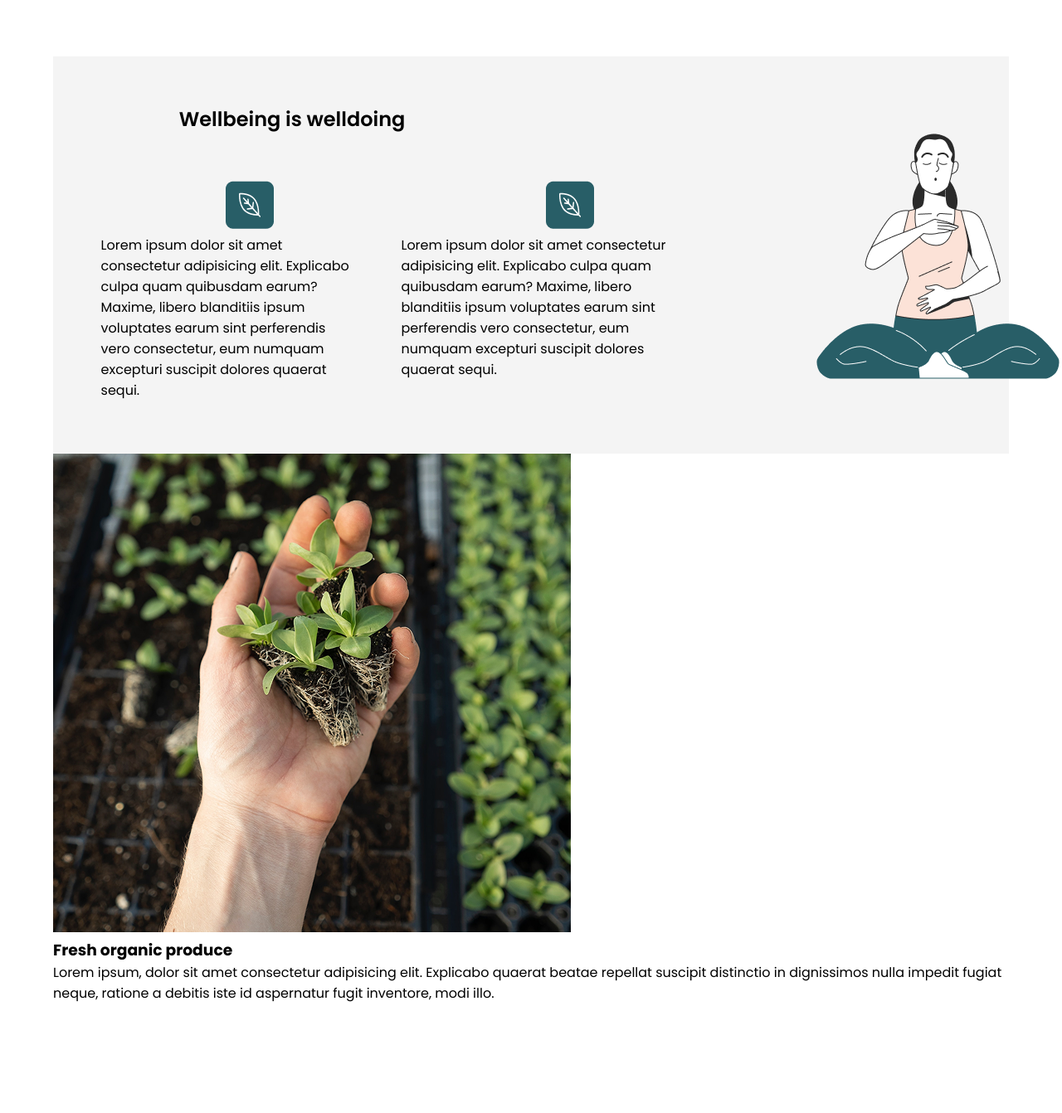
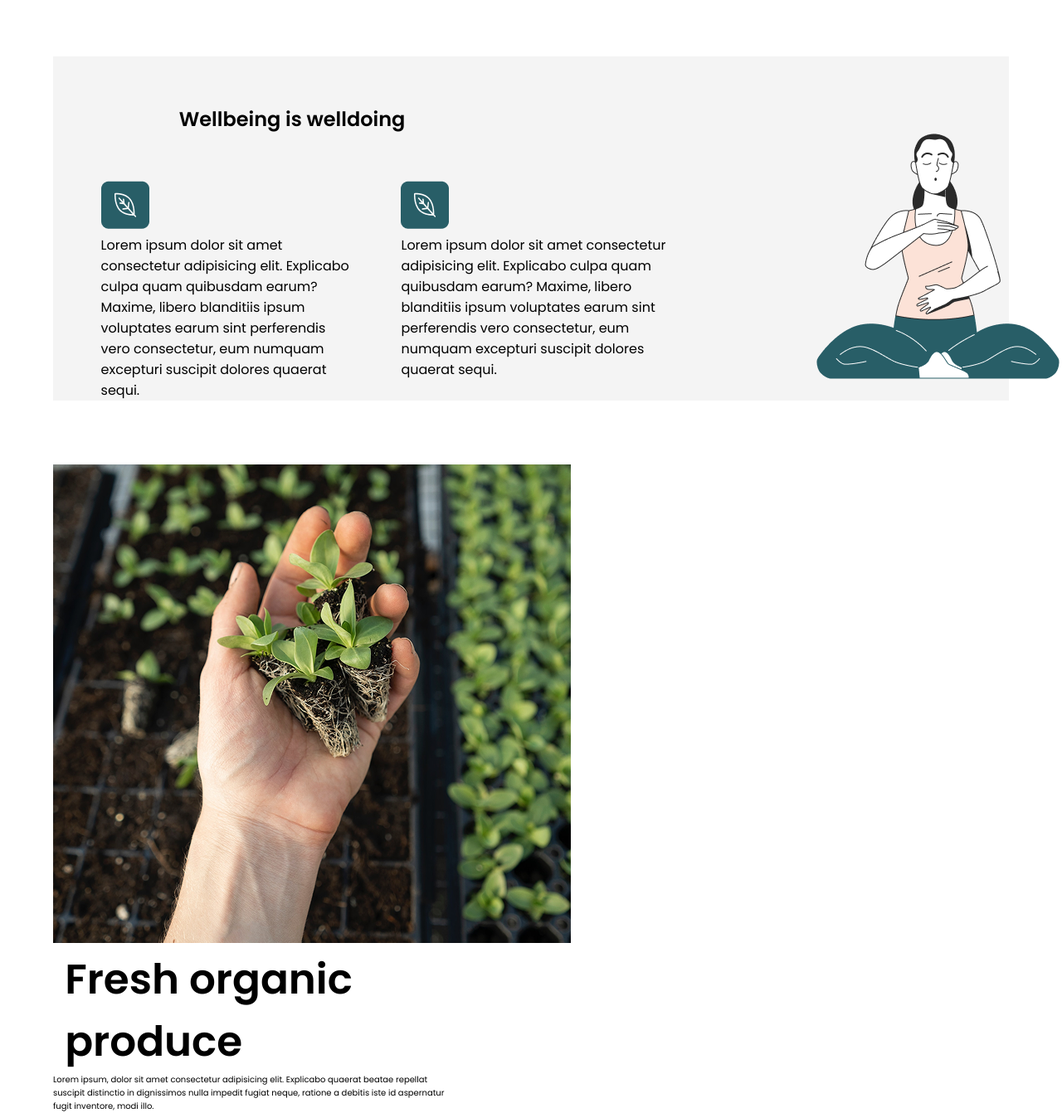
Before and after one commit to RahmaBahgat/NTI-Summer-Training, a plain HTML site: page Session 5/index.html in a window 1280 px wide. Shown: the part 970-2312 px from the top of the page at 83% size. Before the commit the page ends 2180 px from the top, so only its background shows below. Drawn offline with Linux system fonts and the light colour scheme.

Commit message:
Update style.css

```diff
--- a/Session 5/css/style.css
+++ b/Session 5/css/style.css
@@ -72,7 +72,8 @@ h2{
 }
 .gray-background{
     background-color: #F4F4F4;
-    padding-bottom: 5%;
+    padding-bottom: 0%;
+    margin-bottom: 1%;
 }
 .Wellbeing{
     margin-top: 5%;
@@ -83,6 +84,25 @@ h2{
 .Wellbeing img{
     text-align: left;
 }
-.gray-background img{
+.girl img{
     margin-left: 50%;
 }
+.pt-5{
+    padding-top: 5%;
+}
+.soil-pic {
+    width: 45%;
+}
+
+.text {
+    width: 45%;
+}
+
+.text h3{
+    font-weight: 600;
+    font-size: 50px;
+    padding-left: 3%;
+}
+.text p{
+    font-size: 10px;
+}
```
